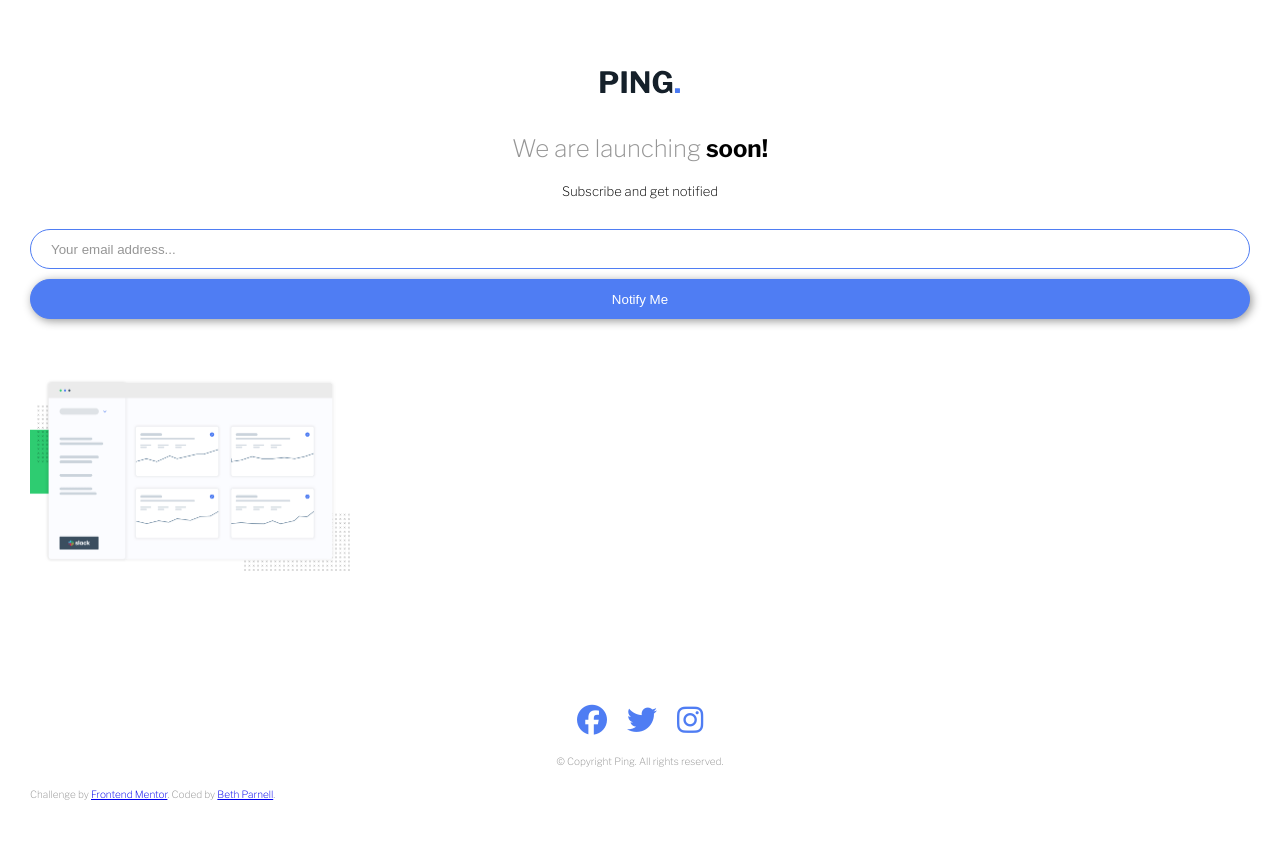
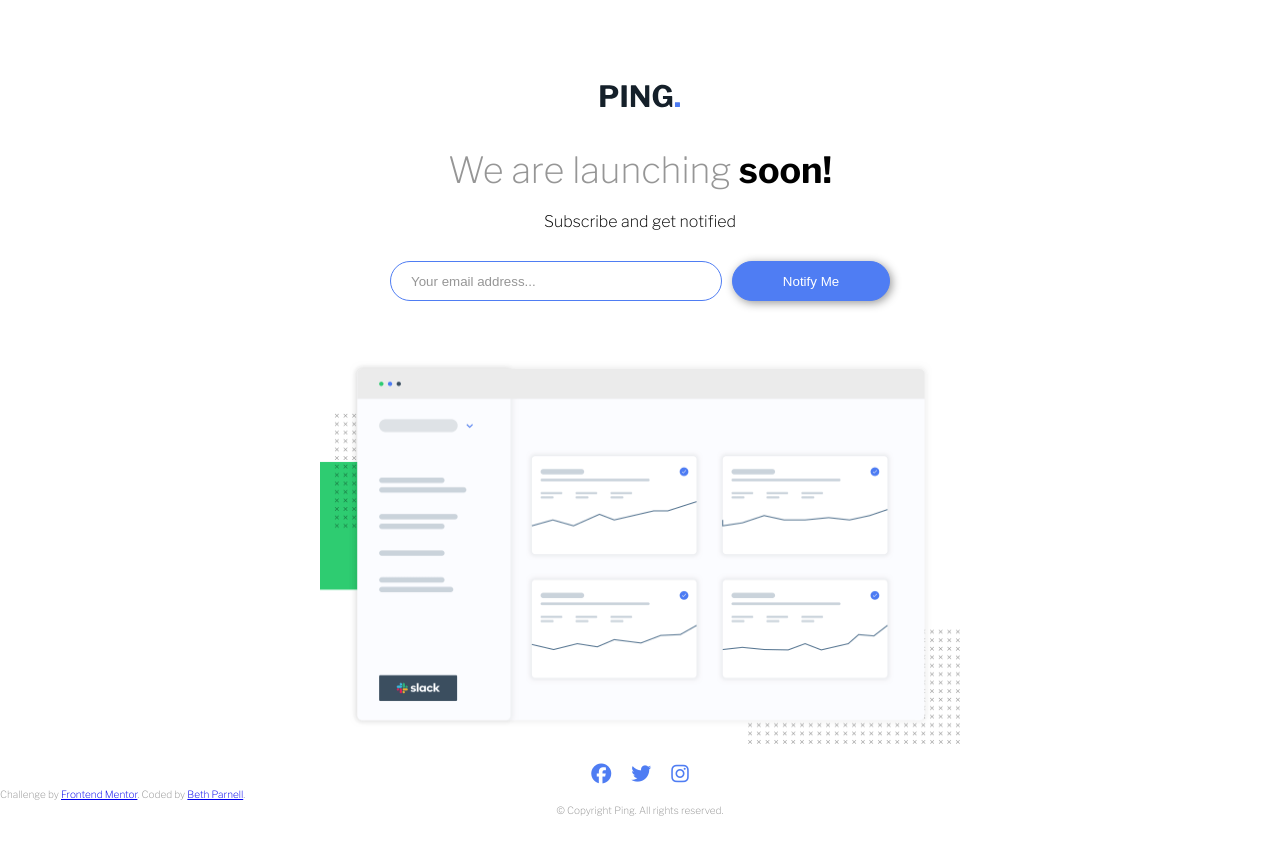
Before and after one commit to ejparnell/ping, a plain HTML site: page index.html in a window 1280 px wide. Drawn offline with nearby package versions, Linux system fonts and the light colour scheme.

Commit message:
Done with desktop view

```diff
--- a/styles.css
+++ b/styles.css
@@ -30,6 +30,10 @@ body {
     font-weight: var(--font-weight-regular);
     height: 100vh;
     margin: 30px;
+    display: flex;
+    justify-content: center;
+    flex-direction: column;
+    align-items: center;
 }
 
 p {
@@ -89,6 +93,7 @@ footer p {
     justify-content: center;
     align-items: center;
     margin-top: 30px;
+    width: 302px;
 }
 
 .form__submit-button {
@@ -127,3 +132,40 @@ footer p {
     margin: 0 10px;
     color: var(--blue);
 }
+
+@media screen and (min-width: 1024px) {
+    .header__heading-text {
+        font-size: 36px;
+    }
+
+    .header__sub-heading-text {
+        font-size: 16px;
+    }
+
+    .form__container {
+        flex-direction: row;
+        width: 500px;
+    }
+
+    .form__container-input {
+        width: 421px;
+    }
+
+    .form__submit-button {
+        width: 200px;
+        margin-left: 10px;
+    }
+
+    .img__dashboard-illustration {
+        width: 640px;
+        height: 383px;
+    }
+
+    .section__social-media-container {
+        margin-top: 20px;
+    }
+
+    .section__social-media-container i {
+        font-size: 20px;
+    }
+}
```
